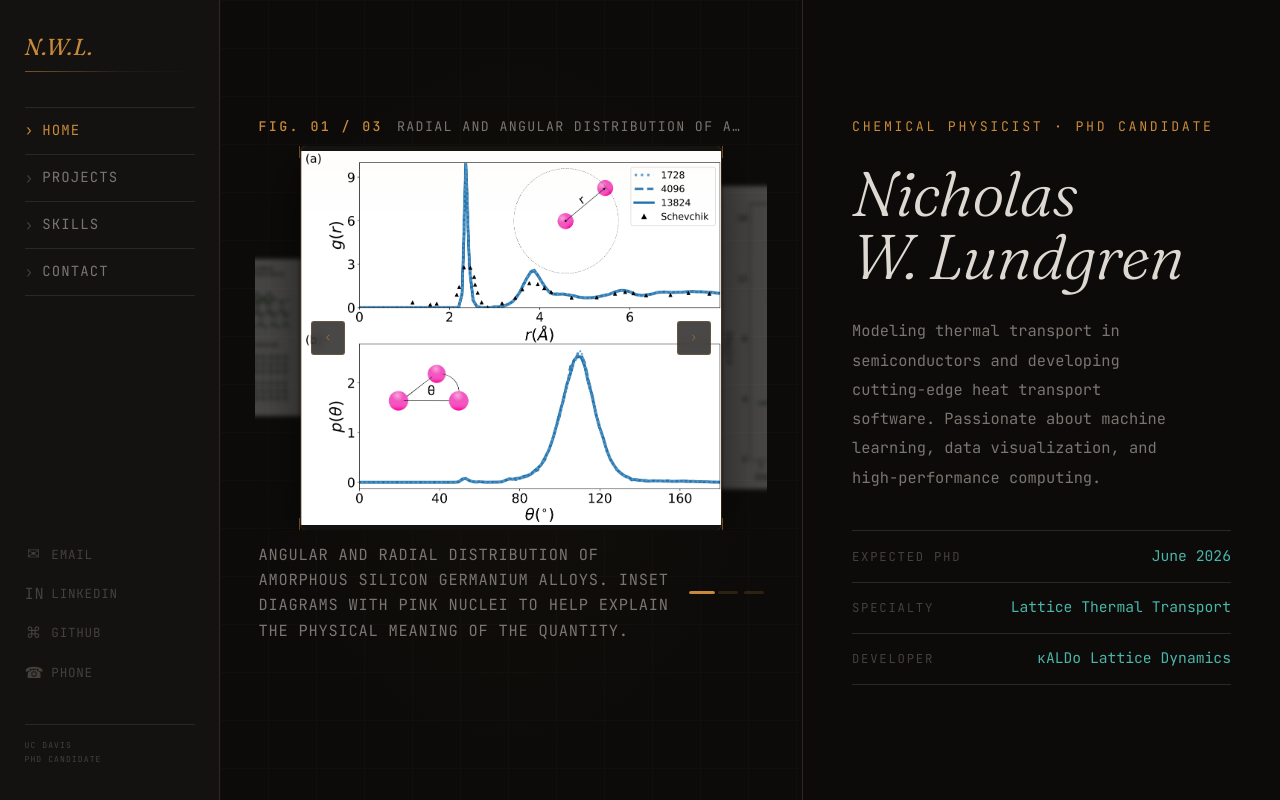
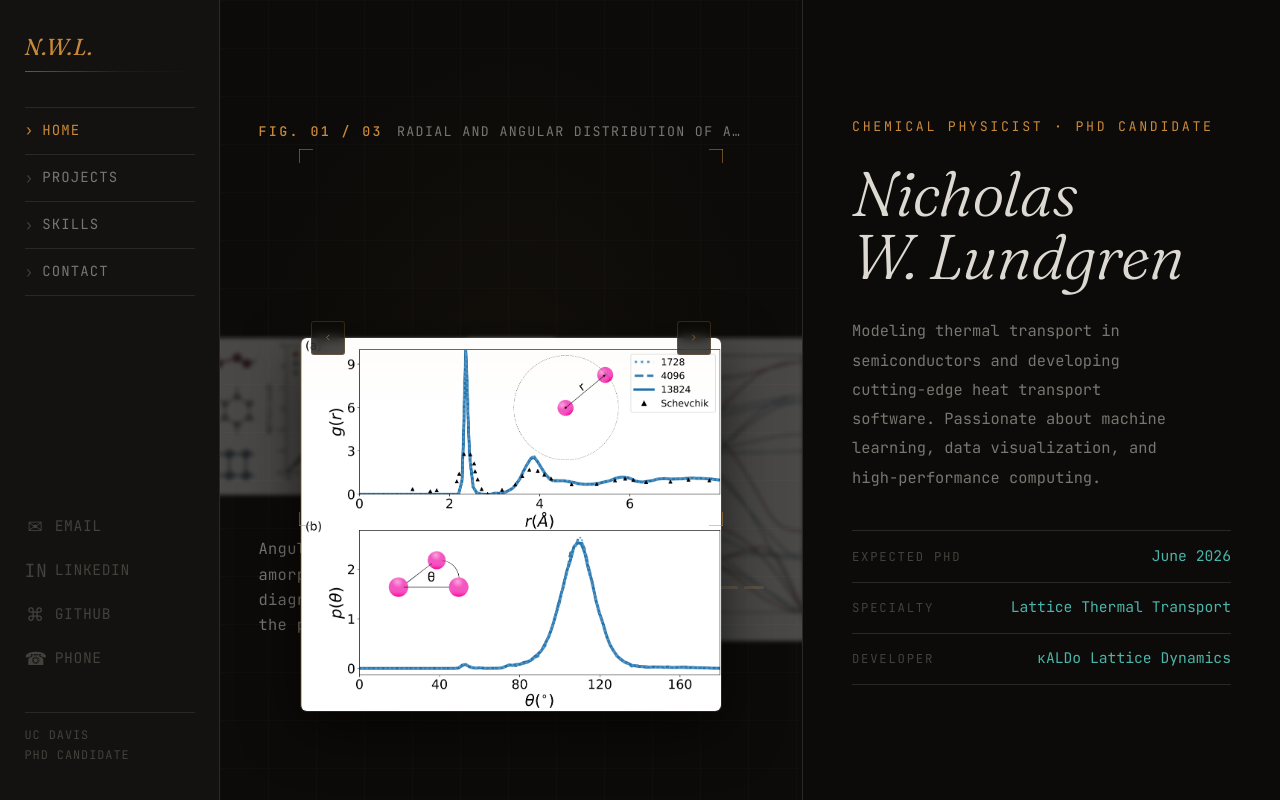
Before and after one commit to niklundgren/niklundgren-portfolio, a React (Vite) app in the folder portfolio/: page / in a window 1280 px wide. Built offline with nearby package versions, Linux system fonts and the light colour scheme.

Commit message:
Image carousel under work - still working on images maintaining there aspect ratios

```diff
--- a/portfolio/src/components/ImageCarousel.css
+++ b/portfolio/src/components/ImageCarousel.css
@@ -46,8 +46,6 @@
 /* ─── Viewport (clips the slide strip) ──────────────── */
 .carousel-viewport {
   position: relative;
-  overflow: hidden;
-  aspect-ratio: 4 / 3;
   border-radius: 8px;
   cursor: default;
 }
@@ -55,23 +53,33 @@
 /* ─── Slide Slots ────────────────────────────────────── */
 .slide-slot {
   position: absolute;
-  top: 0;
+  top: 50%;
   width: 82%;
-  height: 100%;
+  height: auto;
+  aspect-ratio: var(--slide-aspect-ratio, 4 / 3);
   border-radius: 6px;
   background: var(--surface);
   overflow: hidden;
+  transform: translateY(-50%) var(--visual-transform, none) var(--interactive-transform, none);
+  transform-origin: center center;
   transition:
-    left     0.37s cubic-bezier(0.22, 1, 0.36, 1),
-    opacity  0.37s cubic-bezier(0.22, 1, 0.36, 1),
-    filter   0.37s cubic-bezier(0.22, 1, 0.36, 1),
-    transform 0.12s ease-out;
+    left      0.37s cubic-bezier(0.22, 1, 0.36, 1),
+    opacity   0.37s cubic-bezier(0.22, 1, 0.36, 1),
+    filter    0.37s cubic-bezier(0.22, 1, 0.36, 1),
+    transform 0.37s cubic-bezier(0.22, 1, 0.36, 1);
 }
 
 /* Adjacent (peeking) slots */
 .slide-slot.side {
+  --visual-transform: scale(0.78);
   opacity: 0.25;
   filter: blur(2px) saturate(0.3);
+  pointer-events: none;
+  background: transparent;
+}
+
+.slide-slot.side .carousel-img {
+  object-fit: contain;
 }
 
 /* Center (active) slot */
@@ -88,7 +96,6 @@
 .carousel-img {
   width: 100%;
   height: 100%;
-  object-fit: contain;
   display: block;
   user-select: none;
 }
@@ -204,9 +211,8 @@
 
 .carousel-caption {
   font-size: 1.1rem;
-  letter-spacing: 0.05em;
+  letter-spacing: 0.02em;
   color: var(--text-muted);
-  text-transform: uppercase;
   line-height: 1.65;
   margin: 0;
   flex: 1;
--- a/portfolio/src/components/ImageCarousel.jsx
+++ b/portfolio/src/components/ImageCarousel.jsx
@@ -1,12 +1,12 @@
-import { useState } from 'react';
+import { useEffect, useState } from 'react';
 import './ImageCarousel.css';
 
 // Resting positions (left %) for the 3 slots
-// Each slot is 82% wide → 9% peek on each side
-// prev: right edge = -73 + 82 = 9% visible
-// curr: occupies 9%–91%
-// next: left edge = 91%, shows 9%
-const REST = { prev: -73, curr: 9, next: 91 };
+// curr: occupies 9%–91% (center of viewport)
+// prev/next: scaled 0.78, so visual width = 82*0.78 = 63.96%
+// prev visual right edge lands at 50% (center of curr): left = 50 - 72.98 ≈ -23
+// next visual left edge lands at 50%: left = 50 - 9.02 ≈ 41
+const REST = { prev: -23, curr: 9, next: 41 };
 
 const ImageCarousel = ({ images }) => {
   const N = images.length;
@@ -17,6 +17,39 @@ const ImageCarousel = ({ images }) => {
   const [isTransitioning, setIsTransitioning] = useState(false);
   const [noTransition, setNoTransition] = useState(false);
   const [tilt, setTilt] = useState({ x: 0, y: 0 });
+  const [imageRatios, setImageRatios] = useState(() => images.map(() => null));
+
+  useEffect(() => {
+    let cancelled = false;
+
+    setImageRatios(images.map(() => null));
+
+    images.forEach((image, index) => {
+      const img = new Image();
+
+      const applyRatio = () => {
+        if (cancelled || !img.naturalWidth || !img.naturalHeight) return;
+        const ratio = img.naturalWidth / img.naturalHeight;
+        setImageRatios((prev) => {
+          if (prev[index] === ratio) return prev;
+          const next = [...prev];
+          next[index] = ratio;
+          return next;
+        });
+      };
+
+      img.onload = applyRatio;
+      img.src = image.src;
+
+      if (img.complete) {
+        applyRatio();
+      }
+    });
+
+    return () => {
+      cancelled = true;
+    };
+  }, [images]);
 
   const navigate = (dir) => {
     if (isTransitioning) return;
@@ -27,10 +60,10 @@ const ImageCarousel = ({ images }) => {
     setTilt({ x: 0, y: 0 });
 
     if (dir === 'next') {
-      setPositions({ prev: -73, curr: -73, next: 9 });
+      setPositions({ prev: -93, curr: -93, next: 9 });
       setSlotVisual({ prev: 'side', curr: 'side', next: 'center' });
     } else {
-      setPositions({ prev: 9, curr: 91, next: 91 });
+      setPositions({ prev: 9, curr: 81, next: 81 });
       setSlotVisual({ prev: 'center', curr: 'side', next: 'side' });
     }
 
@@ -65,13 +98,20 @@ const ImageCarousel = ({ images }) => {
   const current = images[currentIndex];
   const figNum = String(currentIndex + 1).padStart(2, '0');
   const total = String(N).padStart(2, '0');
+  const fallbackRatio = imageRatios[currentIndex] ?? 4 / 3;
+  const smallestRatio = imageRatios.reduce((min, ratio) => {
+    if (!ratio) return min;
+    return min === null ? ratio : Math.min(min, ratio);
+  }, null);
+  const viewportAspectRatio = (smallestRatio ?? fallbackRatio) / 0.82;
 
-  const slotStyle = (pos, withTilt = false) => ({
+  const slotStyle = (pos, imageIndex, withTilt = false) => ({
     left: `${pos}%`,
+    '--slide-aspect-ratio': imageRatios[imageIndex] ?? fallbackRatio,
+    '--interactive-transform': withTilt
+      ? `perspective(1000px) rotateX(${-tilt.y}deg) rotateY(${tilt.x}deg)`
+      : 'none',
     ...(noTransition && { transition: 'none' }),
-    ...(withTilt && {
-      transform: `perspective(1000px) rotateX(${-tilt.y}deg) rotateY(${tilt.x}deg)`,
-    }),
   });
 
   return (
@@ -85,22 +125,23 @@ const ImageCarousel = ({ images }) => {
 
       <div
         className="carousel-viewport"
+        style={{ aspectRatio: viewportAspectRatio }}
         onMouseMove={handleMouseMove}
         onMouseLeave={handleMouseLeave}
       >
         {/* Prev slot */}
-        <div className={`slide-slot ${slotVisual.prev}`} style={slotStyle(positions.prev)}>
+        <div className={`slide-slot ${slotVisual.prev}`} style={slotStyle(positions.prev, prevIndex)}>
           <img src={images[prevIndex].src} alt={images[prevIndex].alt} className="carousel-img" draggable={false} />
         </div>
 
         {/* Curr slot — carries tilt transform + scan + reticles */}
-        <div className={`slide-slot ${slotVisual.curr}`} style={slotStyle(positions.curr, true)}>
+        <div className={`slide-slot ${slotVisual.curr}`} style={slotStyle(positions.curr, slotCenter, true)}>
           <img src={images[slotCenter].src} alt={images[slotCenter].alt} className="carousel-img" draggable={false} />
           <div className="scan-sweep" />
         </div>
 
         {/* Next slot */}
-        <div className={`slide-slot ${slotVisual.next}`} style={slotStyle(positions.next)}>
+        <div className={`slide-slot ${slotVisual.next}`} style={slotStyle(positions.next, nextIndex)}>
           <img src={images[nextIndex].src} alt={images[nextIndex].alt} className="carousel-img" draggable={false} />
         </div>
 
--- a/portfolio/src/components/Navigation.css
+++ b/portfolio/src/components/Navigation.css
@@ -112,8 +112,8 @@
   color: var(--text-faint);
   text-decoration: none;
   font-family: var(--mono);
-  font-size: 0.9rem;
-  letter-spacing: 0.06em;
+  font-size: 1.05rem;
+  letter-spacing: 0.04em;
   text-transform: uppercase;
   padding: 0.2rem 0;
   transition: color 0.18s ease;
@@ -124,7 +124,7 @@
 }
 
 .social-glyph {
-  font-size: 1.1rem;
+  font-size: 1.3rem;
   width: 1.2em;
   text-align: center;
   flex-shrink: 0;
@@ -139,8 +139,8 @@
   flex-direction: column;
   gap: 0.15rem;
   font-family: var(--mono);
-  font-size: 0.58rem;
-  letter-spacing: 0.13em;
+  font-size: 0.85rem;
+  letter-spacing: 0.08em;
   text-transform: uppercase;
   color: var(--text-faint);
   line-height: 1.5;
```
